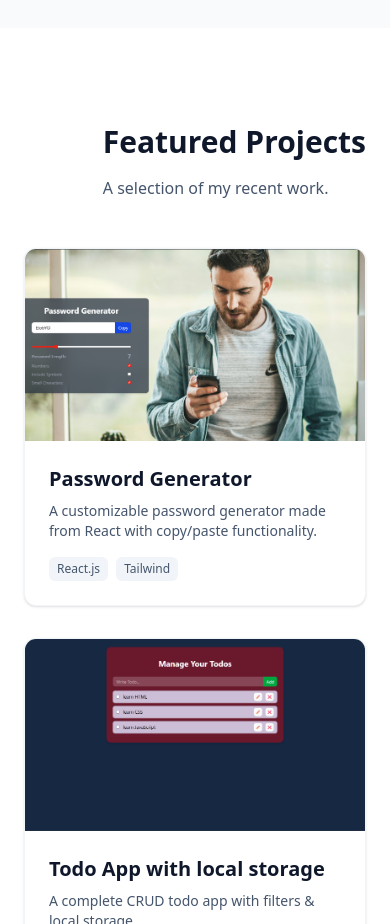
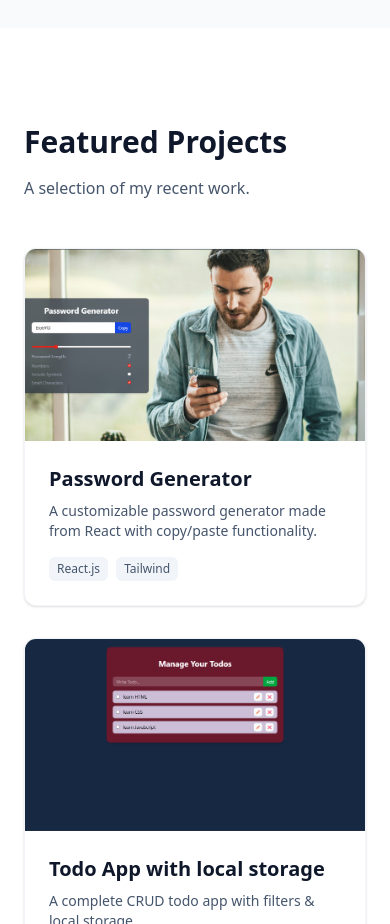
Before and after one commit to qutubahmed732/Portfolio, a React (Vite) app: page / in a window 390 px wide. Shown: the part 3440-4364 px from the top of the page. Built offline with nearby package versions, Linux system fonts and the light colour scheme.

Commit message:
add some spaces

```diff
--- a/src/components/Projects.tsx
+++ b/src/components/Projects.tsx
@@ -43,7 +43,7 @@ export default function Projects() {
   return (
     <section id="projects" className="py-24 bg-white">
             <div className="container mx-auto px-6">
-              <div className="flex flex-col md:flex-row justify-between items-end mb-12 max-w-6xl mx-auto">
+              <div className="flex flex-col md:flex-row justify-between md:items-end mb-12 max-w-6xl mx-auto">
                 <div>
                   <h2 className="text-3xl font-bold text-slate-900 mb-4">Featured Projects</h2>
                   <p className="text-slate-600">A selection of my recent work.</p>
```
Also changed, not shown: 4 other files (tests, documents, lock files or other folders).
